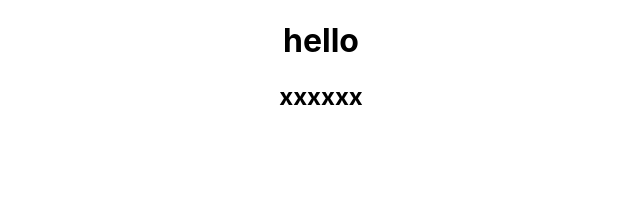
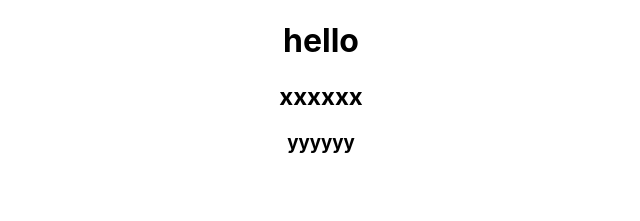
Before and after one commit to TPLKoreanBook/TPLkoreanbooks, a React (Create React App) app: page / in a window 1280 px wide. Shown: the top 221 px of the page, without its empty margins (319-959 px from the left). Built offline with nearby package versions, Linux system fonts and the light colour scheme.

Commit message:
Update App.js
added lines

```diff
--- a/src/App.js
+++ b/src/App.js
@@ -5,6 +5,7 @@ function App() {
     <div className="App">
       <h1>hello</h1>
       <h2>xxxxxx</h2>
+      <h3>yyyyyy</h3>
     </div>
   );
 }
```
